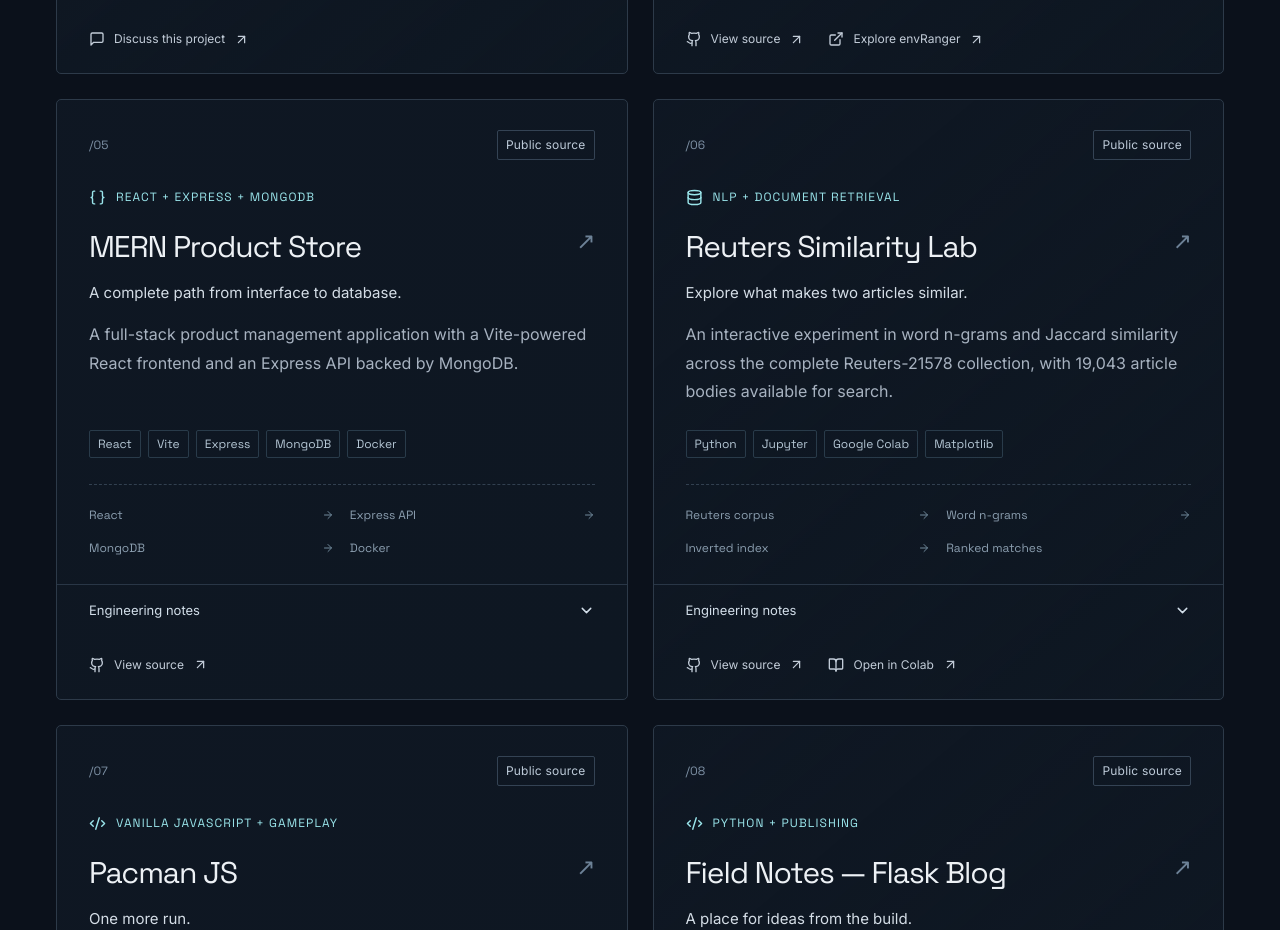
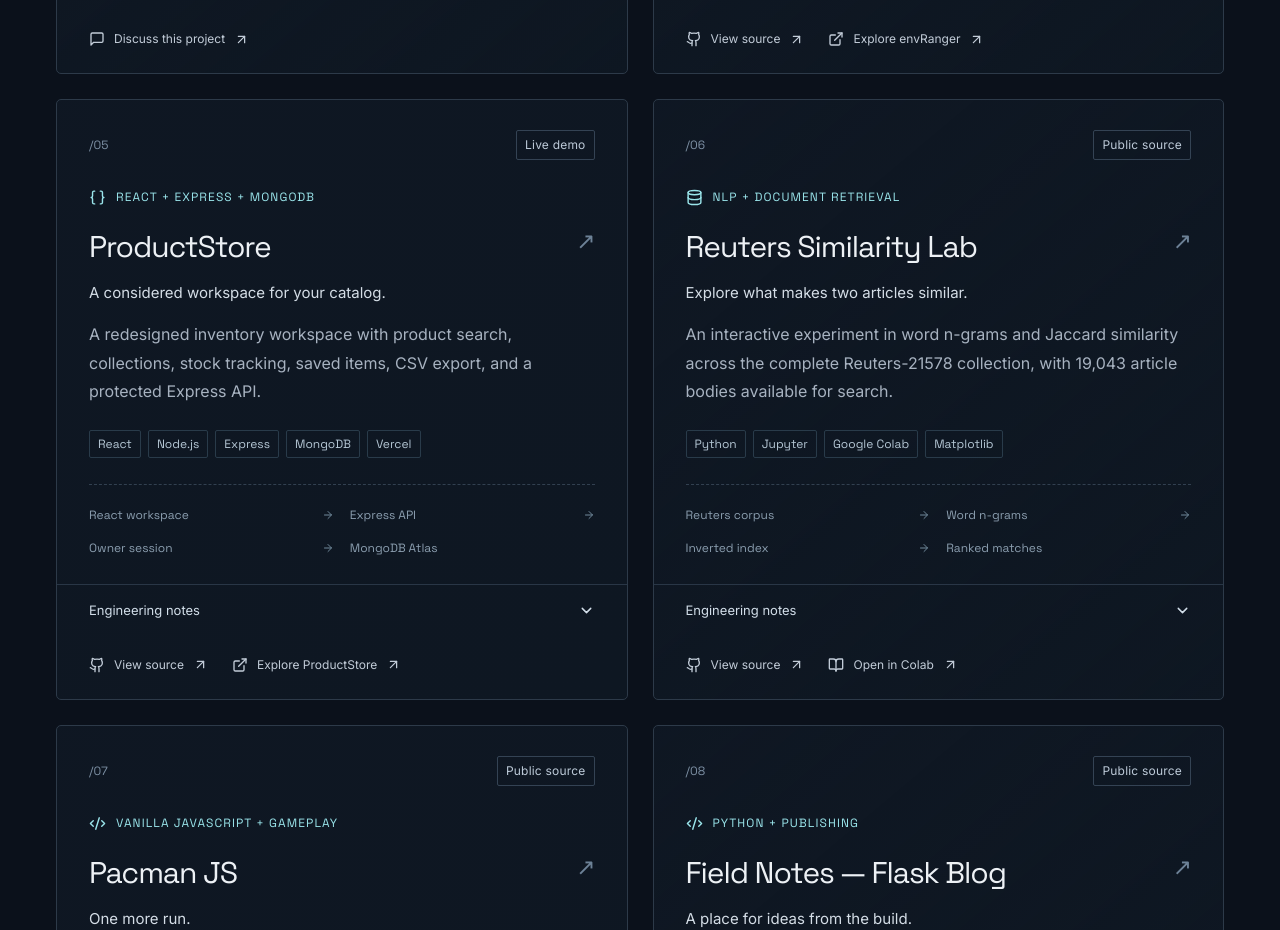
Before and after one commit to Breedlove-Jason/jason-breedlove-portfolio, a React (Vite) app: page / in a window 1280 px wide. Shown: the part 2260-3190 px from the top of the page. Built offline with nearby package versions, Linux system fonts and the light colour scheme.

Commit message:
Launch ProductStore portfolio entry with live workspace and updated engineering notes

```diff
--- a/src/data/projects.ts
+++ b/src/data/projects.ts
@@ -74,16 +74,18 @@ export const projects: Project[] = [
     liveLabel: 'Explore envRanger',
   },
   {
-    id: 'productstore', number: '05', title: 'MERN Product Store', category: 'Full stack',
-    kind: 'REACT + EXPRESS + MONGODB', status: 'Public source',
-    headline: 'A complete path from interface to database.',
-    description: 'A full-stack product management application with a Vite-powered React frontend and an Express API backed by MongoDB.',
-    stack: ['React', 'Vite', 'Express', 'MongoDB', 'Docker'],
-    problem: 'Connect product management in the browser to a persistent backend with a straightforward deployment model.',
-    implementation: 'The repository separates the React client from the Node and Express API. MongoDB supplies storage, with Docker Compose and Nginx deployment instructions alongside the source.',
-    boundary: 'A public full-stack practice project. Repository documentation includes deployment guidance; live hosting has not been verified.',
-    diagram: ['React', 'Express API', 'MongoDB', 'Docker'],
+    id: 'productstore', number: '05', title: 'ProductStore', category: 'Full stack',
+    kind: 'REACT + EXPRESS + MONGODB', status: 'Live demo',
+    headline: 'A considered workspace for your catalog.',
+    description: 'A redesigned inventory workspace with product search, collections, stock tracking, saved items, CSV export, and a protected Express API.',
+    stack: ['React', 'Node.js', 'Express', 'MongoDB', 'Vercel'],
+    problem: 'Turn a basic CRUD project into a usable catalog manager with clear boundaries between visitor experiments and shared inventory.',
+    implementation: 'One Vercel deployment serves React and Express. Shared validation, integer-cent pricing, signed owner sessions, and revision checks support the MongoDB workflow. Visitors can create, edit, duplicate, and organize products locally.',
+    boundary: 'The live visitor demo saves changes in your browser. Persistent owner access requires the dedicated Atlas connection and server credentials; live MongoDB persistence is not yet verified. No checkout or payments.',
+    diagram: ['React workspace', 'Express API', 'Owner session', 'MongoDB Atlas'],
     source: 'https://github.com/Breedlove-Jason/productStore-MERN',
+    liveUrl: 'https://productstore.jasonbreedlove.dev',
+    liveLabel: 'Explore ProductStore',
   },
   {
     id: 'reuters', number: '06', title: 'Reuters Similarity Lab', category: 'Python & data',
```
